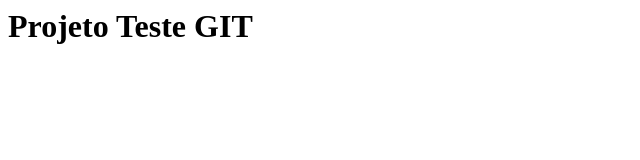
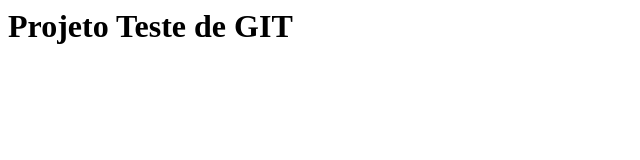
Before and after one commit to alinepaz/curso-git, a plain HTML site: page index.html in a window 1280 px wide. Shown: the full height of the page, 0-640 px from the left. Drawn offline with Linux system fonts and the light colour scheme.

Commit message:
Paragrafo e texto titulo

```diff
--- a/index.html
+++ b/index.html
@@ -2,6 +2,7 @@
 	<head>
 	</head>
 	<body>
-		<h1>Projeto Teste GIT</h1>
+		<h1>Projeto Teste de GIT</h1>
+		<p></p>
 	</body>
 </html>
```
